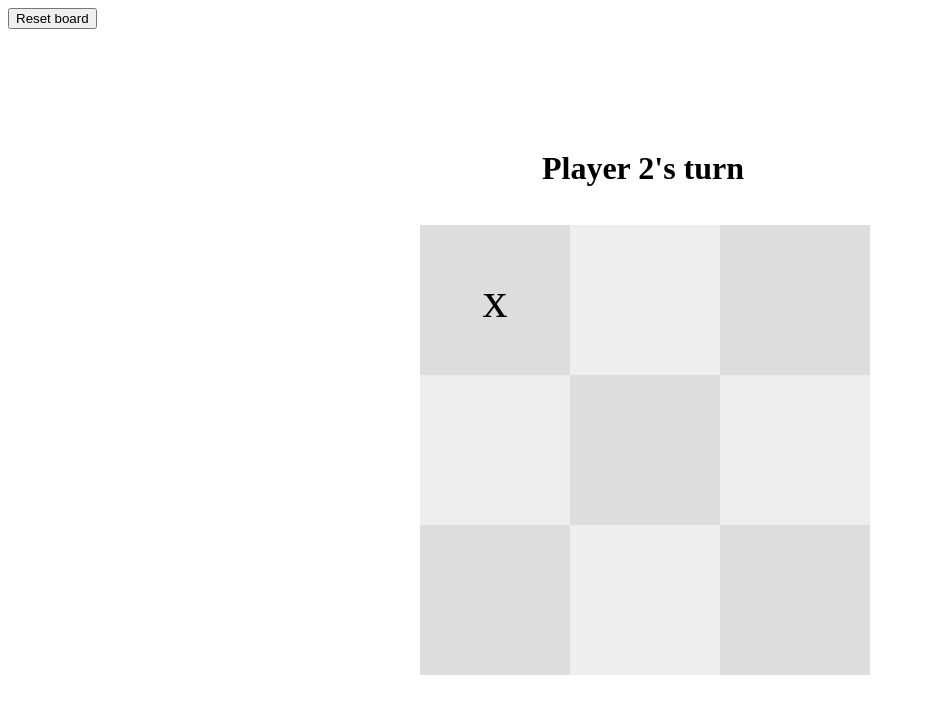
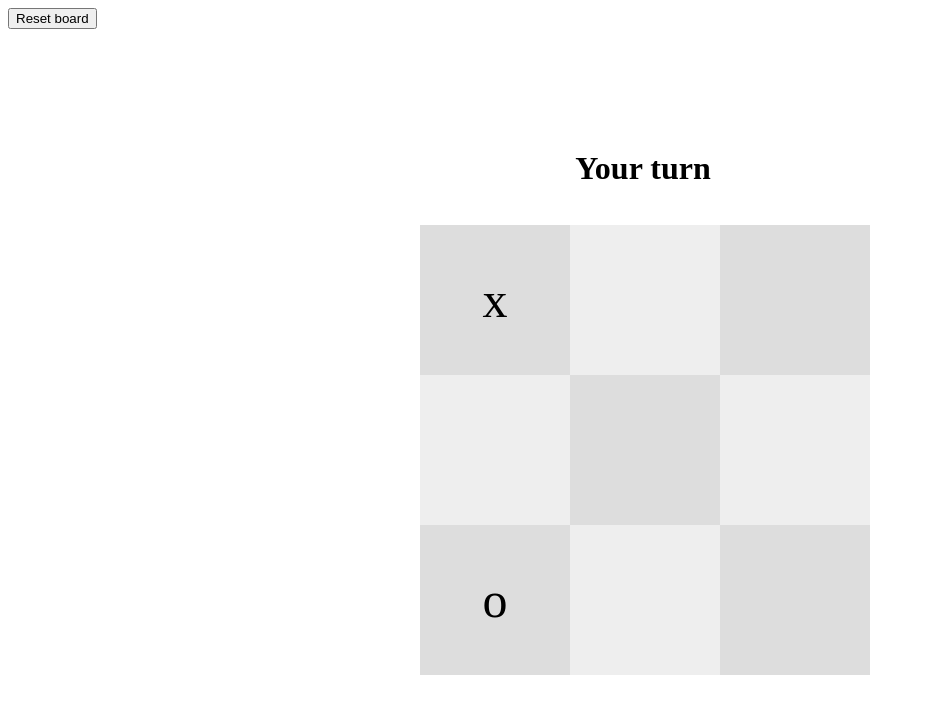
Before and after one commit to LachyP/TicTacToe-UI, a website: page public/tictactoe.html in a window 1280 px wide. Both pictures are taken after a click on the element 495 px from the left and 300 px from the top of the page. Shown: the whole page, without its empty margins (0-925 px from the left). Drawn offline with Linux system fonts and the light colour scheme.

Commit message:
the game is playable with randomly generated ai moves through the receive request function. Now just need to change the recieve request function so that it recieves the c++ minimax output code from the server side of this application

```diff
--- a/index.js
+++ b/index.js
@@ -4,7 +4,9 @@ const port = 3000;
 const app = Express();
 
 app.get('/', function(req,res){
+    //this is the only page in the app, only need to send a text file.
     res.sendFile("/users/lachi/Documents/Personal Projects/TicTacToe-UI/public/tictactoe.html")
 });
+
 app.use(Express.static('/users/lachi/Documents/Personal Projects/TicTacToe-UI/public'));
 app.listen(port, () => console.log("listening on port " + port));
--- a/public/tictactoe.html
+++ b/public/tictactoe.html
@@ -8,7 +8,7 @@
 <body>
     <button onclick="resetBoard()">Reset board</button>
     <div id="titlediv">
-        <h1 id="whoseturn">Player 1's turn</h1>
+        <h1 id="whoseturn">Your turn</h1>
     </div>
     <div id="center">
         <div class="grid">
--- a/public/tictactoe.js
+++ b/public/tictactoe.js
@@ -4,6 +4,33 @@ var boardState = "---------"
 var moveCounter = 0;
 
 var gameOverDisplayed = false;
+
+function generateRandomInteger(maxVal){
+    return Math.floor(Math.random() * maxVal) ;
+}
+
+function recieveRequest() {
+    //document.getElementById("whoseturn").innerHTML = "CPU's turn";
+    let validNumberGenerated = false;
+    let randomNumber = 0;
+   // console.log("yes");
+    while (!validNumberGenerated) {
+        //console.log("enter function");
+        randomNumber = generateRandomInteger(9);
+        if(boardState[randomNumber] === '-'){
+            console.log(randomNumber);
+            validNumberGenerated = true;
+        }
+    }
+    validNumberGenerated = false;
+    //once random free space has been found on the board, place character there
+    boardState = boardState.split('');
+
+    boardState.splice(randomNumber, 1, 'o');
+    console.log(boardState.join(''));
+    return boardState.join('');
+}
+
 function insertChar(elem){
     //if the game over screen is displayed, then reset the board with another click
     if(gameOverDisplayed){
@@ -12,7 +39,60 @@ function insertChar(elem){
         moveCounter = 0;
     }
     else {
+        //x's turn
+        if (document.getElementsByClassName("cell")[elem].innerHTML === "") {
+            let char = "x";
+
+            //players move
+            document.getElementsByClassName("cell")[elem].innerHTML = char;
+            moveCounter++;
+            boardState = boardState.split('');
+
+            boardState.splice(elem, 1, char);
+            let newState = boardState.join('');
+            boardState = newState;
+            console.log(boardState);
+
+            //game over check 1
+            maxsturn = false;
+            if (isGameOver() === "x") {
+                document.getElementById("whoseturn").innerHTML = "Congrats, you won!";
+                gameOverDisplayed = true;
+            }
+            if (isGameOver() === "draw") {
+                document.getElementById("whoseturn").innerHTML = "Its a draw";
+                gameOverDisplayed = true;
+            }
+
+            //ai's move
+            if(!gameOverDisplayed) {
+                console.log("ai's move");
+                char = "o";
+                document.getElementById("whoseturn").innerHTML = "AI's turn";
+                boardState = recieveRequest();
+                //wait a few seconds, simulate thinking
+                setTimeout(function () {
+                    loadBoardState(boardState);
+                    document.getElementById("whoseturn").innerHTML = "Your turn";
+                    maxsturn = true;
+                    //game over check 2
+                    if (isGameOver() === "o") {
+                        document.getElementById("whoseturn").innerHTML = "AI wins";
+                        gameOverDisplayed = true;
+                    }
+                }, 2000);
+
+            }
+        }
+    }
+    //check if game over
+
+    //if not then o's turn (ai)
+
+    //check if game over
+    /*else {
         //don't let player's moves override moves that have already been taken
+
         if (document.getElementsByClassName("cell")[elem].innerHTML === "") {
             var char;
             if (maxsturn) {
@@ -23,6 +103,7 @@ function insertChar(elem){
                 char = "o";
                 maxsturn = true;
                 document.getElementById("whoseturn").innerHTML = "Player 1's turn";
+                //recieveRequest();
             }
             document.getElementsByClassName("cell")[elem].innerHTML = char;
             moveCounter++;
@@ -48,8 +129,9 @@ function insertChar(elem){
 
 
         }
-    }
-    //loadBoardState(sampleState);
+    }*/
+    //boardState = recieveRequest(elem);
+    //loadBoardState(boardState);
 }
 
 function loadBoardState(state){
@@ -75,6 +157,7 @@ function resetBoard(){
 function isGameOver(){
     //check if isMax, if true, then min's turn was last, check if min has won,
     //otherwise check if max has won
+    //console.log("function executing");
     if((boardState[0] === boardState[1] && boardState[1] === boardState[2] && boardState[2] !== '-')
         || (boardState[3] === boardState[4] && boardState[4] === boardState[5] && boardState[5] !== '-')
         || (boardState[6] === boardState[7] && boardState[7] === boardState[8] && boardState[8] !== '-')){
@@ -82,6 +165,7 @@ function isGameOver(){
             return "o";
         }
         else{
+
             return "x";
         }
     }
```
